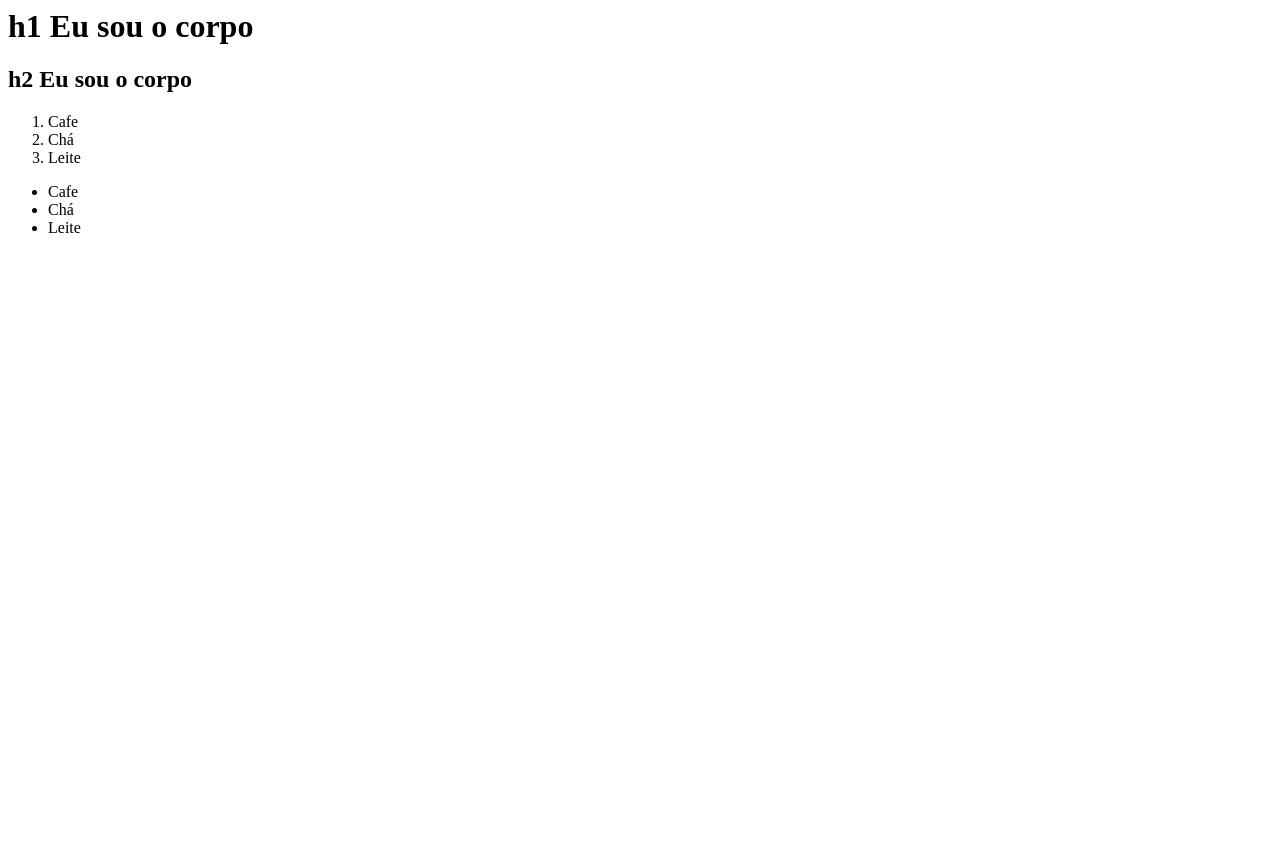
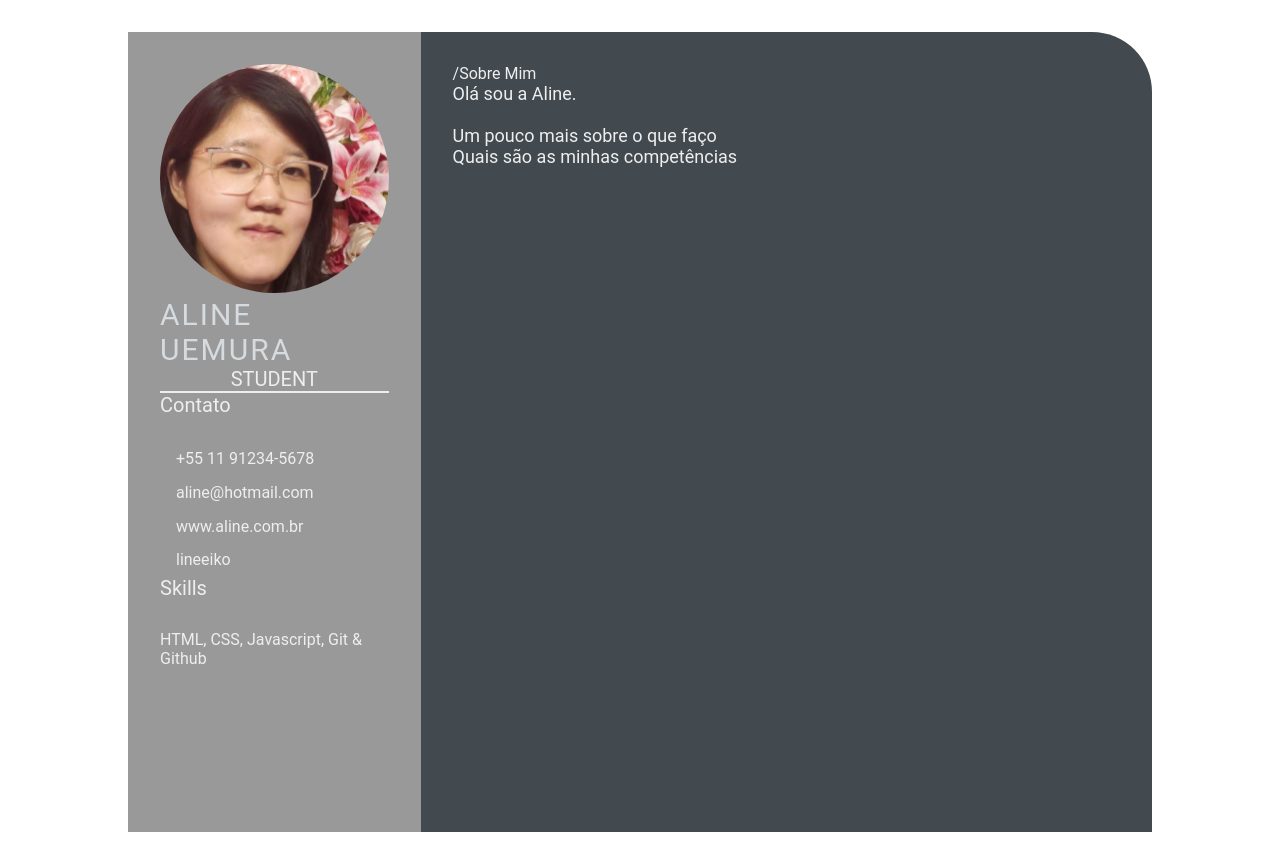
Before and after one commit to lineeiko/devweekgit.github.io, a plain HTML site: page index.html in a window 1280 px wide. Before the commit the page ends 800 px from the top, so only its background shows below. Drawn offline with Linux system fonts and the light colour scheme.

Commit message:
dia 2 (#2)

```diff
--- a/index.html
+++ b/index.html
@@ -1,22 +1,54 @@
-<html>
-    <head>
-        <title>
-            Olá, eu sou a cabeça
-        </title>
-    </head>
-    <body>
-        <h1>h1 Eu sou o corpo</h1>
-        <h2>h2 Eu sou o corpo</h2>
-    </body>
-    <ol>
-        <li>Cafe</li>
-        <li>Chá</li>
-        <li>Leite</li>
-    </ol>
-
-    <ul>
-        <li>Cafe</li>
-        <li>Chá</li>
-        <li>Leite</li>
-    </ul>
+<!DOCTYPE html>
+<html lang="en">
+<head>
+    <meta charset="UTF-8">
+    <meta http-equiv="X-UA-Compatible" content="IE=edge">
+    <meta name="viewport" content="width=device-width, initial-scale=1.0">
+    <title>Aline Uemura CV</title>
+    <link rel="stylesheet" href="style.css">
+</head>
+<body>
+    <main class="resume-contents">
+        <section class="left-section">
+            <div class="left-section-contents">
+                <div class="profile">
+                    <img class="profile-image" src="img/foto.jpg" alt="Profile img">
+                    <p class="name">Aline Uemura</p>
+                    <p class="profession">Student</p>
+                </div>
+                <div class="contact-info">
+                    <p class="left-title">Contato</p>
+                    <ul>
+                        <li><i class="fa fa-phone"></i>+55 11 91234-5678
+                        </li>
+                        <li><i class="fa fa-envelope"></i>aline@hotmail.com
+                        </li>
+                        <li><i class="fa fa-globe"></i>www.aline.com.br
+                        </li>
+                        <li><i class="fa fa-github"></i>lineeiko
+                        </li>
+                    </ul>
+                </div>
+                <div class="skills">
+                    <p class="left-title">Skills</p>
+                    <ul>
+                        <li><p>HTML, CSS, Javascript, Git & Github</p></li>
+                    </ul>
+                </div>
+            </section>
+            </section>
+           <section class="right-section">
+            <div class="right-section-contents">
+                <section class="about gap">
+                    <div class="right-title">/Sobre Mim</div>
+                    <p class="about-me-contents">
+                        Olá sou a Aline.<br>
+                        <br>Um pouco mais sobre o que faço
+                        <br>Quais são as minhas competências
+                    </p>
+                </section>
+            </div>
+          </section>
+    </main>
+</body>
 </html>
--- /dev/null
+++ b/style.css
@@ -0,0 +1,103 @@
+* {
+    margin: 0;
+    padding: 0;
+    box-sizing: border-box;
+    list-style: none;
+    font-family: 'Roboto', sans-serif;
+}
+
+.resume-contents {
+    min-height: 100vh;
+    width: 80%;
+    margin: 2rem auto;
+    display: grid;
+    grid-template-columns: repeat(7, 1fr);
+}
+
+.left-section {
+    grid-column: span 2;
+    height: 100%;
+    background-color: #999999;
+}
+
+.right-section {
+    grid-column: span 5;
+    height: 100%;
+    background-color: #424a50;
+    border-radius: 0px 60px 0px 0px;
+}
+
+.left-section-contents{
+    padding: 2rem 2rem;
+}
+
+.profile {
+    width: 100%;
+    border-bottom: 2px solid #eeeeee;
+}
+
+.profile .profile-image {
+    width: 100%;
+    border-radius: 100%;
+}
+
+.name {
+    color: #D6DBDF;
+    font-size: 30px;
+    letter-spacing: 2px;
+    text-transform: uppercase;
+}
+
+.profession {
+    color: #eeeeee;
+    font-size: 20px;
+    text-transform: uppercase;
+    text-align: center;
+}
+
+/* .contact-info { border-bottom: 2px solid #1B2631; } */
+.left-title {
+    color: #eeeeee;
+    font-size: 20px;
+}
+
+.contact-info ul {
+    padding-top: 1.5rem;
+}
+
+.contact-info ul li,
+.references ul li {
+    padding: .4rem 0;
+    color: #eeeeee;
+}
+
+.contact-info ul li i,
+.references ul li i {
+    padding-right: 1rem;
+    font-size: 18px;
+    color: #eeeeee;
+}
+
+.skills ul {
+    padding-top: 1.5rem;
+}
+.skills ul li p {
+    padding: .4rem 0;
+    color: #eeeeee;
+}
+
+.right-section-contents {
+    padding: 2rem 2rem;
+}
+
+.right-title {
+    color: #eeeeee;
+}
+
+.gap {
+    padding-bottom: 2rem;
+}
+.about-me-contents {
+    font-size: 18px;
+    color: #eeeeee;
+}
```
Also changed, not shown: img/foto.jpg (added).
